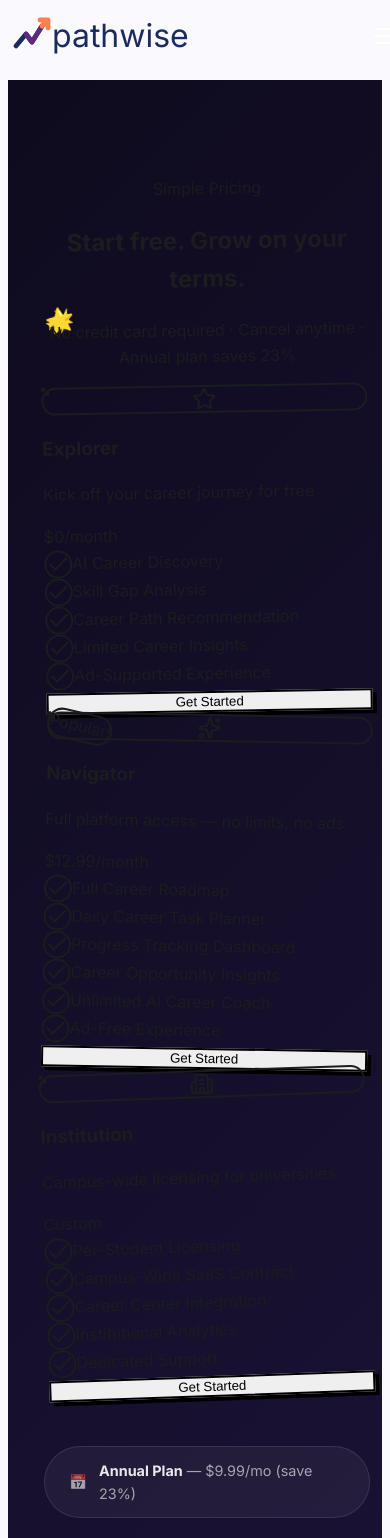
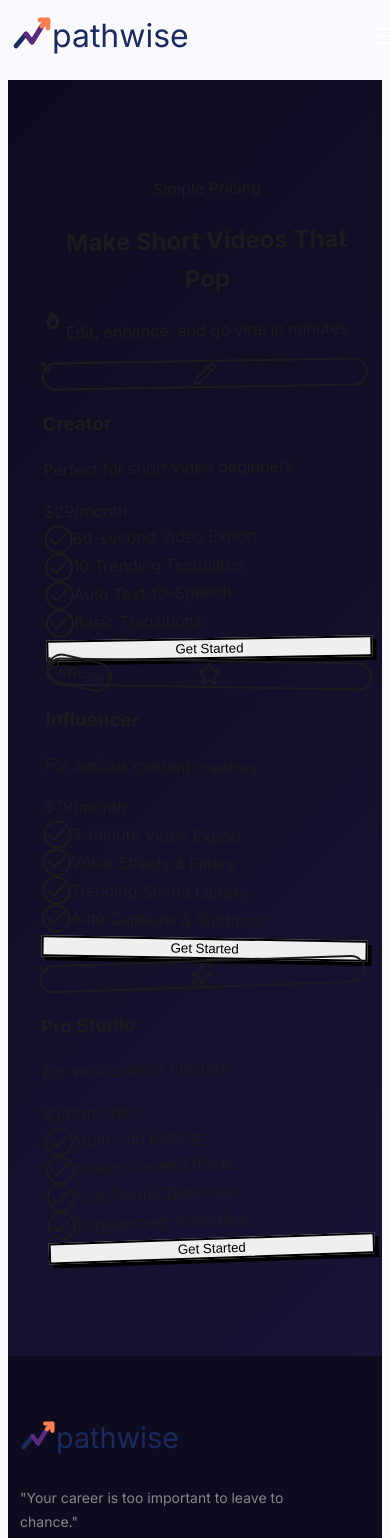
Before and after one commit to venomez-viper/PathWise, a React (Vite) app: page /pricing in a window 390 px wide. Shown: the top 1538 px of the page. Built offline with nearby package versions, Linux system fonts and the light colour scheme.

Commit message:
feat: update pricing UI and marketing copy

```diff
--- a/src/components/Hero.tsx
+++ b/src/components/Hero.tsx
@@ -41,8 +41,8 @@ export default function Hero() {
           </h1>
 
           <p className="hero__description">
-            PathWise maps your career identity, predicts your highest-fit paths, and builds a step-by-step roadmap -
-            keeping you accountable every day.
+            PathWise maps your career identity, predicts your highest-fit paths, and builds a step-by-step roadmap
+            that keeps you accountable every day.
           </p>
 
           <div className="hero__actions">
--- a/src/components/HowItWorks.tsx
+++ b/src/components/HowItWorks.tsx
@@ -14,7 +14,7 @@ const STEPS = [
     step: '02',
     icon: '🛣️',
     title: 'Get Your Personalized Roadmap',
-    desc: 'PathWise generates a step-by-step career roadmap with curated skill development, certifications, and networking milestones — built for you.',
+    desc: 'PathWise generates a step-by-step career roadmap with curated skill development, certifications, and networking milestones - built for you.',
     color: '#5ef6e6',
   },
   {
--- a/src/components/Pricing.tsx
+++ b/src/components/Pricing.tsx
@@ -1,95 +1,11 @@
-import { useEffect, useRef } from 'react';
-import { CreativePricing } from '@/components/ui/creative-pricing';
-import type { PricingTier } from '@/components/ui/creative-pricing';
-import { Sparkles, Star, Building2 } from 'lucide-react';
-import './Pricing.css';
-
-const PATHWISE_TIERS: PricingTier[] = [
-  {
-    name: 'Explorer',
-    icon: <Star className="w-6 h-6" />,
-    price: 0,
-    description: 'Kick off your career journey for free',
-    color: 'violet',
-    features: [
-      'AI Career Discovery',
-      'Skill Gap Analysis',
-      'Career Path Recommendation',
-      'Limited Career Insights',
-      'Ad-Supported Experience',
-    ],
-  },
-  {
-    name: 'Navigator',
-    icon: <Sparkles className="w-6 h-6" />,
-    price: 12.99,
-    description: 'Full platform access — no limits, no ads',
-    color: 'amber',
-    popular: true,
-    features: [
-      'Full Career Roadmap',
-      'Daily Career Task Planner',
-      'Progress Tracking Dashboard',
-      'Career Opportunity Insights',
-      'Unlimited AI Career Coach',
-      'Ad-Free Experience',
-    ],
-  },
-  {
-    name: 'Institution',
-    icon: <Building2 className="w-6 h-6" />,
-    price: 'Custom',
-    description: 'Campus-wide licensing for universities',
-    color: 'teal',
-    features: [
-      'Per-Student Licensing',
-      'Campus-Wide SaaS Contract',
-      'Career Center Integration',
-      'Institutional Analytics',
-      'Dedicated Support',
-    ],
-  },
-];
+import { CreativePricingDemo } from "@/components/ui/demo";
+import "./Pricing.css";
 
 export default function Pricing() {
-  const ref = useRef<HTMLDivElement>(null);
-
-  useEffect(() => {
-    const observer = new IntersectionObserver(
-      entries => entries.forEach(e => {
-        if (e.isIntersecting) {
-          e.target.querySelectorAll('.fade-up').forEach((el, i) => {
-            setTimeout(() => el.classList.add('visible'), i * 100);
-          });
-        }
-      }),
-      { threshold: 0.1 }
-    );
-    if (ref.current) observer.observe(ref.current);
-    return () => observer.disconnect();
-  }, []);
-
   return (
-    <section className="pricing-section" id="pricing" ref={ref}>
+    <section className="pricing-section" id="pricing">
       <div className="container">
-        <CreativePricing
-          tag="Simple Pricing"
-          title="Start free. Grow on your terms."
-          description="No credit card required · Cancel anytime · Annual plan saves 23%"
-          tiers={PATHWISE_TIERS}
-        />
-
-        {/* Discount callout below */}
-        <div className="pricing-discounts fade-up">
-          <div className="pricing-discount-item">
-            <span>📅</span>
-            <span><strong>Annual Plan</strong> — $9.99/mo (save 23%)</span>
-          </div>
-          <div className="pricing-discount-item">
-            <span>👫</span>
-            <span><strong>Peer Plan</strong> — $149.99/yr for up to 6 users</span>
-          </div>
-        </div>
+        <CreativePricingDemo />
       </div>
     </section>
   );
--- a/src/components/Problem.tsx
+++ b/src/components/Problem.tsx
@@ -12,7 +12,7 @@ const TOOLS = [
   {
     name: 'LinkedIn',
     icon: '🔗',
-    does: '1B+ users — but revenue from job clicks, not career clarity',
+    does: '1B+ users - but revenue from job clicks, not career clarity',
     missing: ['Career identity', 'Personalized direction', 'Daily action plans'],
     accent: '#f59e0b',
   },
--- a/src/components/Solution.tsx
+++ b/src/components/Solution.tsx
@@ -72,7 +72,7 @@ export default function Solution() {
           <span className="section-label">Our Solution</span>
           <h2 className="section-title">One platform. Every step of your career.</h2>
           <p className="section-subtitle">
-            The complete Zafuture Product Experience Framework — from discovering who you are to landing your dream role.
+            The complete Zafuture Product Experience Framework - from discovering who you are to landing your dream role.
           </p>
         </div>
 
--- a/src/components/ui/creative-pricing.tsx
+++ b/src/components/ui/creative-pricing.tsx
@@ -3,21 +3,26 @@ import { Button } from "@/components/ui/button";
 import { Check } from "lucide-react";
 import { cn } from "@/lib/utils";
 
-
 interface PricingTier {
   name: string;
   icon: ReactNode;
-  price: number | string;
+  price: number;
   description: string;
   features: string[];
   popular?: boolean;
   color: string;
 }
 
+const colorClasses: Record<string, string> = {
+  amber: "text-amber-500",
+  blue: "text-blue-500",
+  purple: "text-purple-500",
+};
+
 function CreativePricing({
   tag = "Simple Pricing",
-  title = "Start free. Grow on your terms.",
-  description = "No credit card required. Upgrade anytime.",
+  title = "Make Short Videos That Pop",
+  description = "Edit, enhance, and go viral in minutes",
   tiers,
 }: {
   tag?: string;
@@ -26,20 +31,24 @@ function CreativePricing({
   tiers: PricingTier[];
 }) {
   return (
-    <div className="w-full max-w-6xl mx-auto px-4">
+    <div className="relative w-full max-w-6xl mx-auto px-4">
       <div className="text-center space-y-6 mb-16">
-        <div className="font-handwritten text-xl text-violet-400 rotate-[-1deg]">
+        <div className="font-handwritten text-xl text-blue-500 rotate-[-1deg]">
           {tag}
         </div>
         <div className="relative">
-          <h2 className="text-4xl md:text-5xl font-bold font-handwritten text-white rotate-[-1deg]">
+          <h2 className="text-4xl md:text-5xl font-bold font-handwritten text-zinc-900 dark:text-white rotate-[-1deg]">
             {title}
-            <div className="absolute -right-12 top-0 text-amber-500 rotate-12">✨</div>
-            <div className="absolute -left-8 bottom-0 text-violet-400 -rotate-12">⭐️</div>
+            <div className="absolute -right-12 top-0 text-amber-500 rotate-12">
+              *
+            </div>
+            <div className="absolute -left-8 bottom-0 text-blue-500 -rotate-12">
+              o
+            </div>
           </h2>
-          <div className="absolute -bottom-4 left-1/2 -translate-x-1/2 w-44 h-3 bg-violet-500/20 rotate-[-1deg] rounded-full blur-sm" />
+          <div className="absolute -bottom-4 left-1/2 -translate-x-1/2 w-44 h-3 bg-blue-500/20 rotate-[-1deg] rounded-full blur-sm" />
         </div>
-        <p className="font-handwritten text-xl text-zinc-400 rotate-[-1deg]">
+        <p className="font-handwritten text-xl text-zinc-600 dark:text-zinc-400 rotate-[-1deg]">
           {description}
         </p>
       </div>
@@ -49,21 +58,22 @@ function CreativePricing({
           <div
             key={tier.name}
             className={cn(
-              "relative group transition-all duration-300",
+              "relative group",
+              "transition-all duration-300",
               index === 0 && "rotate-[-1deg]",
               index === 1 && "rotate-[1deg]",
               index === 2 && "rotate-[-2deg]"
             )}
           >
-            {/* Shadow card */}
             <div
               className={cn(
-                "absolute inset-0 bg-zinc-900",
-                "border-2 border-white/20",
-                "rounded-lg shadow-[4px_4px_0px_0px] shadow-violet-500/30",
+                "absolute inset-0 bg-white dark:bg-zinc-900",
+                "border-2 border-zinc-900 dark:border-white",
+                "rounded-lg shadow-[4px_4px_0px_0px] shadow-zinc-900 dark:shadow-white",
                 "transition-all duration-300",
-                "group-hover:shadow-[8px_8px_0px_0px] group-hover:shadow-violet-500/40",
-                "group-hover:translate-x-[-4px] group-hover:translate-y-[-4px]"
+                "group-hover:shadow-[8px_8px_0px_0px]",
+                "group-hover:translate-x-[-4px]",
+                "group-hover:translate-y-[-4px]"
               )}
             />
 
@@ -75,34 +85,45 @@ function CreativePricing({
               )}
 
               <div className="mb-6">
-                <div className={cn(
-                  "w-12 h-12 rounded-full mb-4",
-                  "flex items-center justify-center",
-                  "border-2 border-white/20",
-                  "text-violet-400"
-                )}>
+                <div
+                  className={cn(
+                    "w-12 h-12 rounded-full mb-4",
+                    "flex items-center justify-center",
+                    "border-2 border-zinc-900 dark:border-white",
+                    colorClasses[tier.color] ?? "text-blue-500"
+                  )}
+                >
                   {tier.icon}
                 </div>
-                <h3 className="font-handwritten text-2xl text-white">{tier.name}</h3>
-                <p className="font-handwritten text-zinc-400">{tier.description}</p>
+                <h3 className="font-handwritten text-2xl text-zinc-900 dark:text-white">
+                  {tier.name}
+                </h3>
+                <p className="font-handwritten text-zinc-600 dark:text-zinc-400">
+                  {tier.description}
+                </p>
               </div>
 
               <div className="mb-6 font-handwritten">
-                <span className="text-4xl font-bold text-white">
-                  {typeof tier.price === 'number' ? `$${tier.price}` : tier.price}
+                <span className="text-4xl font-bold text-zinc-900 dark:text-white">
+                  ${tier.price}
                 </span>
-                {typeof tier.price === 'number' && (
-                  <span className="text-zinc-400">/month</span>
-                )}
+                <span className="text-zinc-600 dark:text-zinc-400">
+                  /month
+                </span>
               </div>
 
               <div className="space-y-3 mb-6">
                 {tier.features.map((feature) => (
-                  <div key={feature} className="flex items-center gap-3">
-                    <div className="w-5 h-5 rounded-full border-2 border-white/30 flex items-center justify-center flex-shrink-0">
-                      <Check className="w-3 h-3 text-teal-400" />
+                  <div
+                    key={feature}
+                    className="flex items-center gap-3"
+                  >
+                    <div className="w-5 h-5 rounded-full border-2 border-zinc-900 dark:border-white flex items-center justify-center">
+                      <Check className="w-3 h-3" />
                     </div>
-                    <span className="font-handwritten text-lg text-zinc-200">{feature}</span>
+                    <span className="font-handwritten text-lg text-zinc-900 dark:text-white">
+                      {feature}
+                    </span>
                   </div>
                 ))}
               </div>
@@ -110,13 +131,25 @@ function CreativePricing({
               <Button
                 className={cn(
                   "w-full h-12 font-handwritten text-lg relative",
-                  "border-2 border-white/20",
+                  "border-2 border-zinc-900 dark:border-white",
                   "transition-all duration-300",
-                  "shadow-[4px_4px_0px_0px] shadow-violet-500/20",
-                  "hover:shadow-[6px_6px_0px_0px] hover:translate-x-[-2px] hover:translate-y-[-2px]",
+                  "shadow-[4px_4px_0px_0px] shadow-zinc-900 dark:shadow-white",
+                  "hover:shadow-[6px_6px_0px_0px]",
+                  "hover:translate-x-[-2px] hover:translate-y-[-2px]",
                   tier.popular
-                    ? "bg-amber-400 text-zinc-900 hover:bg-amber-300"
-                    : "bg-zinc-800 text-white hover:bg-zinc-700"
+                    ? [
+                        "bg-amber-400 text-zinc-900",
+                        "hover:bg-amber-300",
+                        "active:bg-amber-400",
+                        "dark:hover:bg-amber-300",
+                        "dark:active:bg-amber-400",
+                      ]
+                    : [
+                        "bg-zinc-50 dark:bg-zinc-800",
+                        "text-zinc-900 dark:text-white",
+                        "hover:bg-white dark:hover:bg-zinc-700",
+                        "active:bg-zinc-50 dark:active:bg-zinc-800",
+                      ]
                 )}
               >
                 Get Started
@@ -125,6 +158,14 @@ function CreativePricing({
           </div>
         ))}
       </div>
+      <div className="absolute -z-10 inset-0 overflow-hidden pointer-events-none">
+        <div className="absolute top-40 left-20 text-4xl rotate-12">
+          /
+        </div>
+        <div className="absolute bottom-40 right-20 text-4xl -rotate-12">
+          //
+        </div>
+      </div>
     </div>
   );
 }
--- /dev/null
+++ b/src/components/ui/demo.tsx
@@ -0,0 +1,52 @@
+import { CreativePricing } from "@/components/ui/creative-pricing";
+import type { PricingTier } from "@/components/ui/creative-pricing";
+import { Pencil, Star, Sparkles } from "lucide-react";
+
+const sampleTiers: PricingTier[] = [
+  {
+    name: "Creator",
+    icon: <Pencil className="w-6 h-6" />,
+    price: 29,
+    description: "Perfect for short video beginners",
+    color: "amber",
+    features: [
+      "60-second Video Export",
+      "10 Trending Templates",
+      "Auto Text-to-Speech",
+      "Basic Transitions",
+    ],
+  },
+  {
+    name: "Influencer",
+    icon: <Star className="w-6 h-6" />,
+    price: 79,
+    description: "For serious content creators",
+    color: "blue",
+    features: [
+      "3-minute Video Export",
+      "Voice Effects & Filters",
+      "Trending Sound Library",
+      "Auto Captions & Subtitles",
+    ],
+    popular: true,
+  },
+  {
+    name: "Pro Studio",
+    icon: <Sparkles className="w-6 h-6" />,
+    price: 149,
+    description: "For viral content masters",
+    color: "purple",
+    features: [
+      "Multi-clip Editing",
+      "Green Screen Effects",
+      "Viral Sound Detection",
+      "Engagement Analytics",
+    ],
+  },
+];
+
+function CreativePricingDemo() {
+  return <CreativePricing tiers={sampleTiers} />;
+}
+
+export { CreativePricingDemo };
--- a/src/components/ui/glassmorphism-trust-hero.tsx
+++ b/src/components/ui/glassmorphism-trust-hero.tsx
@@ -100,7 +100,7 @@ export default function GlassmorphismTrustHero() {
             {/* Description */}
             <p className="animate-fade-in delay-300 max-w-xl text-lg text-zinc-400 leading-relaxed">
               PathWise maps your career identity, predicts your highest-fit paths,
-              and builds a step-by-step roadmap — keeping you accountable every day.
+              and builds a step-by-step roadmap that keeps you accountable every day.
             </p>
 
             {/* CTA Buttons */}
```
Also changed, not shown: src/pages/BlogPage.tsx (+6 -6 lines).
